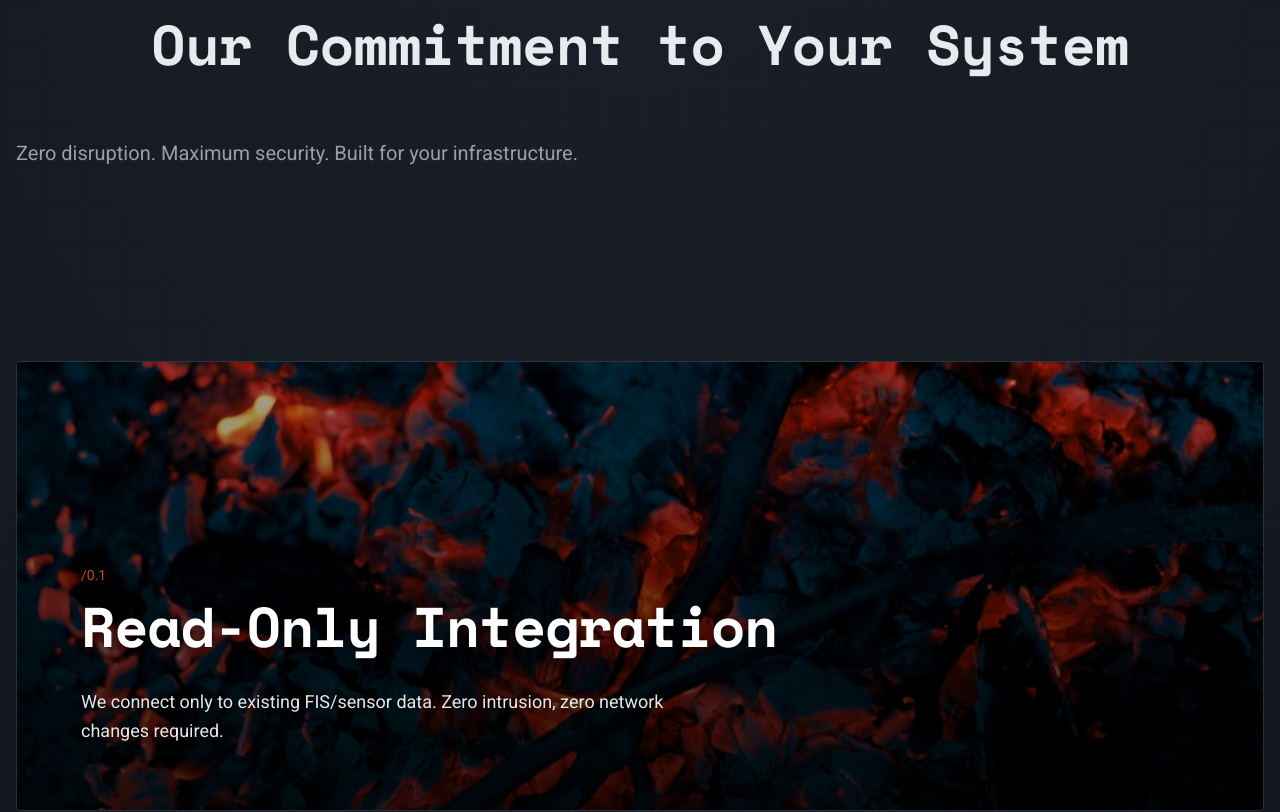
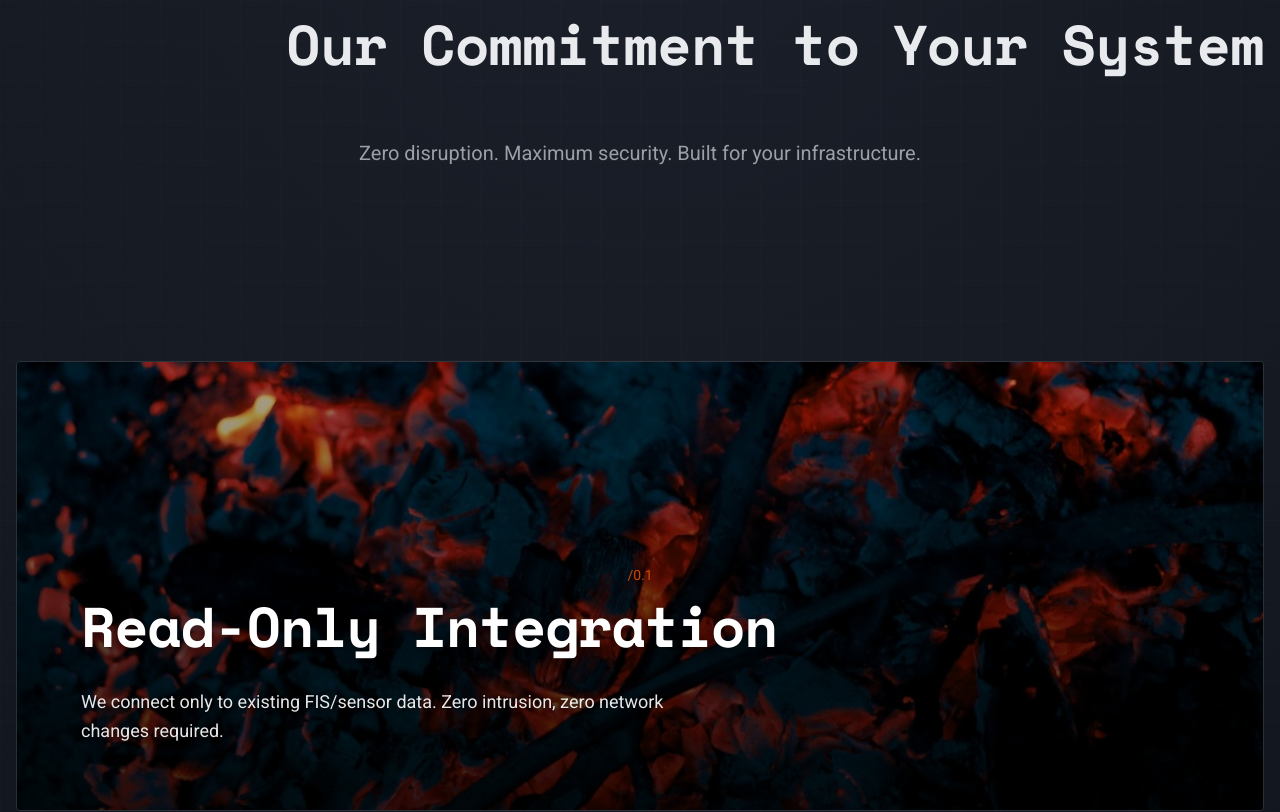
Before and after one commit to andrewgt3/gaia-predictive, a React (Vite) app: page / in a window 1280 px wide. Shown: the part 920-1732 px from the top of the page. Built offline with nearby package versions, Linux system fonts and the light colour scheme.

Commit message:
Center-align Commitment section title and subtitle

```diff
--- a/src/index.css
+++ b/src/index.css
@@ -452,6 +452,12 @@ section {
   padding: var(--spacing-xxl) 0;
   position: relative;
   overflow: hidden;
+  text-align: center;
+}
+
+.commitment .section-title,
+.commitment .section-subtitle {
+  text-align: center;
 }
 
 /* Add a subtle grid overlay if desired, or keep it clean */
```
